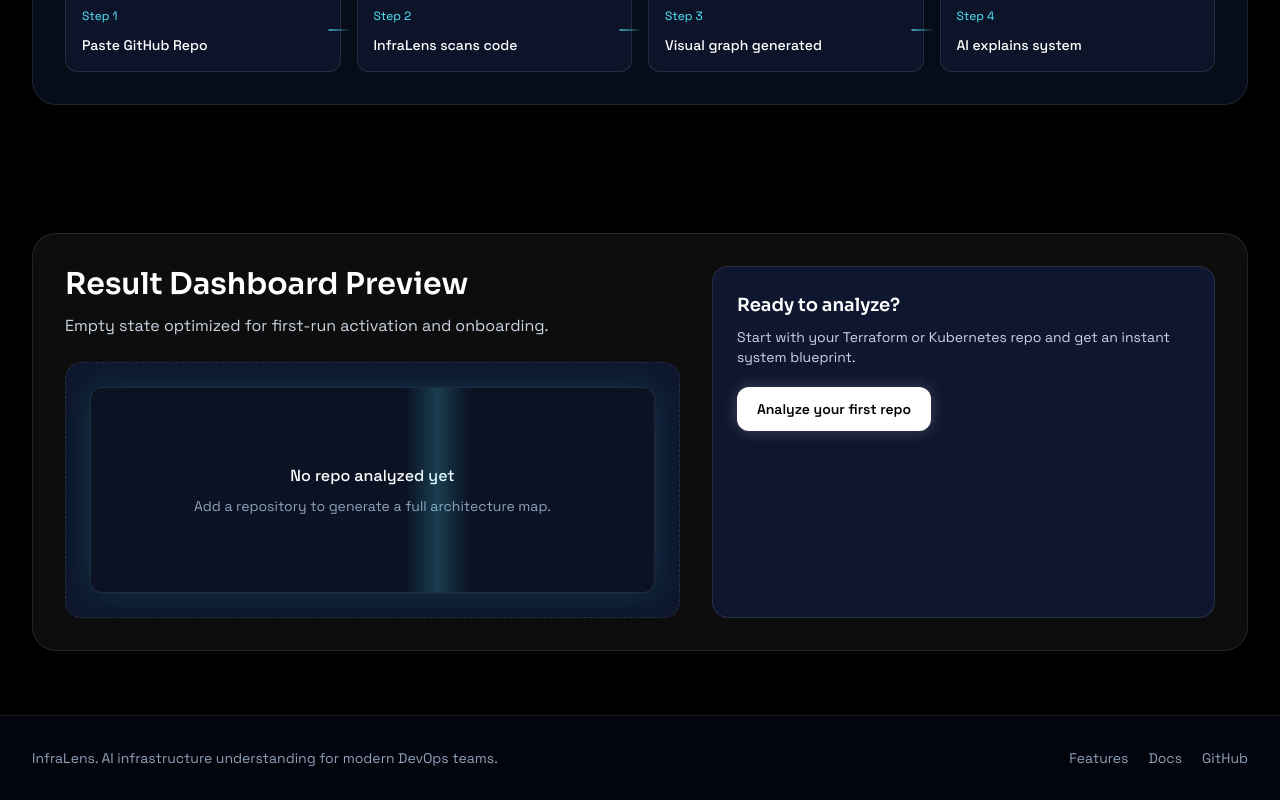
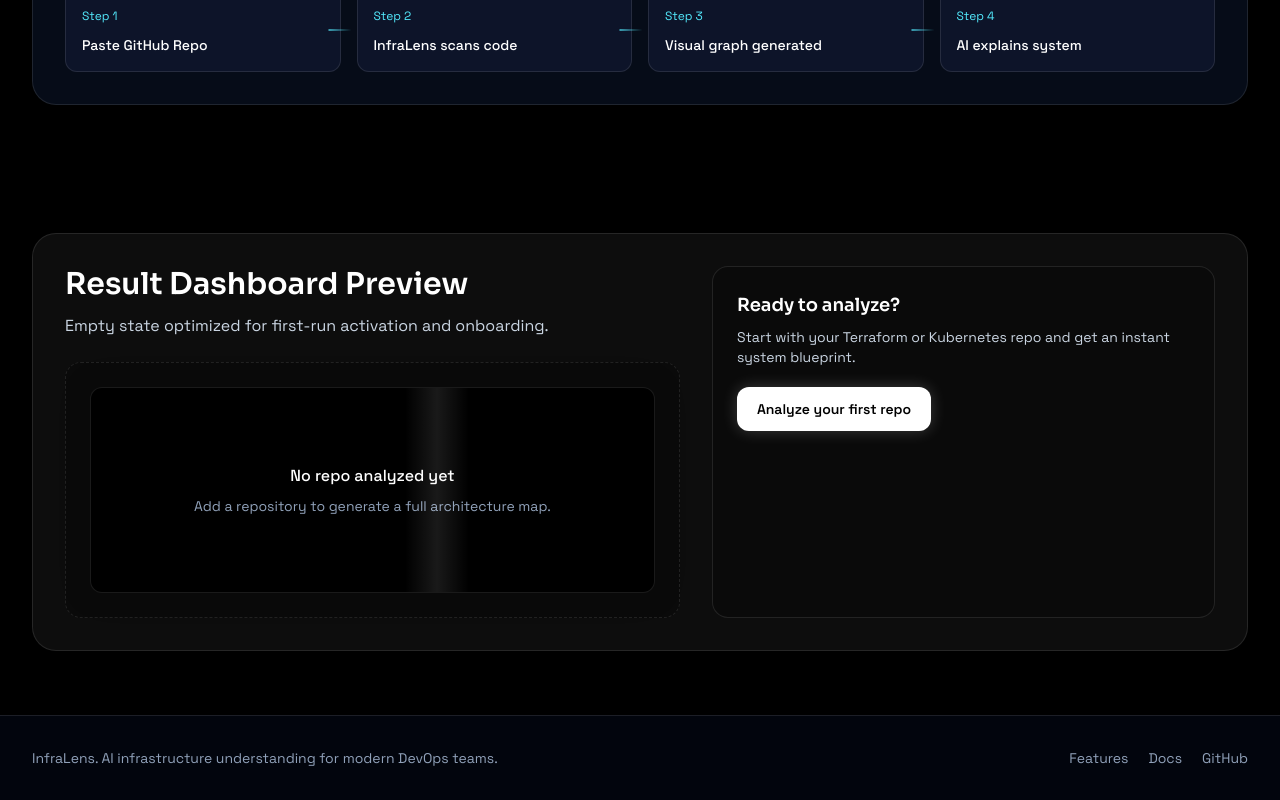
Before and after one commit to adharsh277/InfraLens, a Next.js app in the folder frontend/: page / in a window 1280 px wide. Shown: the part 2530-3330 px from the top of the page. Built offline with nearby package versions, Linux system fonts and the light colour scheme.

Commit message:
added frontend/src/components/site/result-preview.tsx

```diff
--- a/frontend/src/components/site/result-preview.tsx
+++ b/frontend/src/components/site/result-preview.tsx
@@ -14,14 +14,14 @@
           <p className="mt-3 text-slate-300">
             Empty state optimized for first-run activation and onboarding.
           </p>
-          <div className="mt-6 h-64 rounded-2xl border border-dashed border-cyan-300/30 bg-[#0e172d] p-6">
+          <div className="mt-6 h-64 rounded-2xl border border-dashed border-white/20 bg-[#0a0a0a] p-6">
             <motion.div
-              className="relative grid h-full place-items-center overflow-hidden rounded-xl border border-white/10 bg-[#0a1224]"
-              animate={{ boxShadow: ["0 0 0 rgba(34,211,238,0)", "0 0 34px rgba(34,211,238,0.16)", "0 0 0 rgba(34,211,238,0)"] }}
+              className="relative grid h-full place-items-center overflow-hidden rounded-xl border border-white/10 bg-[#000000]"
+              animate={{ boxShadow: ["0 0 0 rgba(0,0,0,0)", "0 0 34px rgba(0,0,0,0.16)", "0 0 0 rgba(0,0,0,0)"] }}
               transition={{ duration: 4.2, repeat: Infinity, ease: "easeInOut" }}
             >
               <motion.span
-                className="absolute inset-y-0 -left-16 w-16 bg-gradient-to-r from-transparent via-cyan-300/20 to-transparent"
+                className="absolute inset-y-0 -left-16 w-16 bg-gradient-to-r from-transparent via-white/10 to-transparent"
                 animate={{ x: [0, 420] }}
                 transition={{ duration: 3.2, repeat: Infinity, ease: "linear" }}
               />
@@ -34,7 +34,7 @@
             </motion.div>
           </div>
         </div>
-        <aside className="rounded-2xl border border-white/10 bg-[#0f1730] p-6">
+        <aside className="rounded-2xl border border-white/10 bg-[#0a0a0a] p-6">
           <h3 className="text-lg font-semibold text-white">Ready to analyze?</h3>
           <p className="mt-2 text-sm text-slate-300">
             Start with your Terraform or Kubernetes repo and get an instant system blueprint.
```
